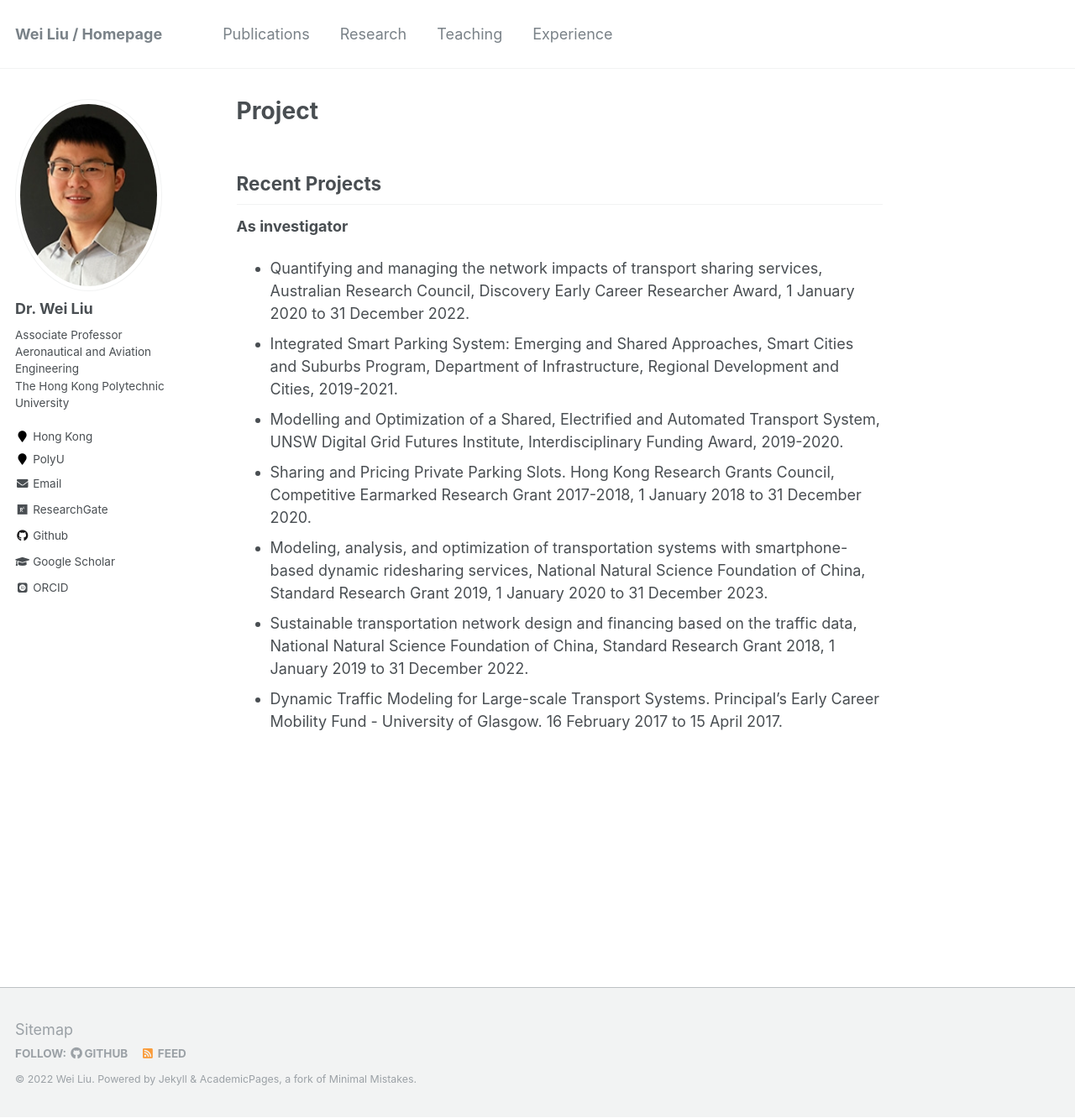
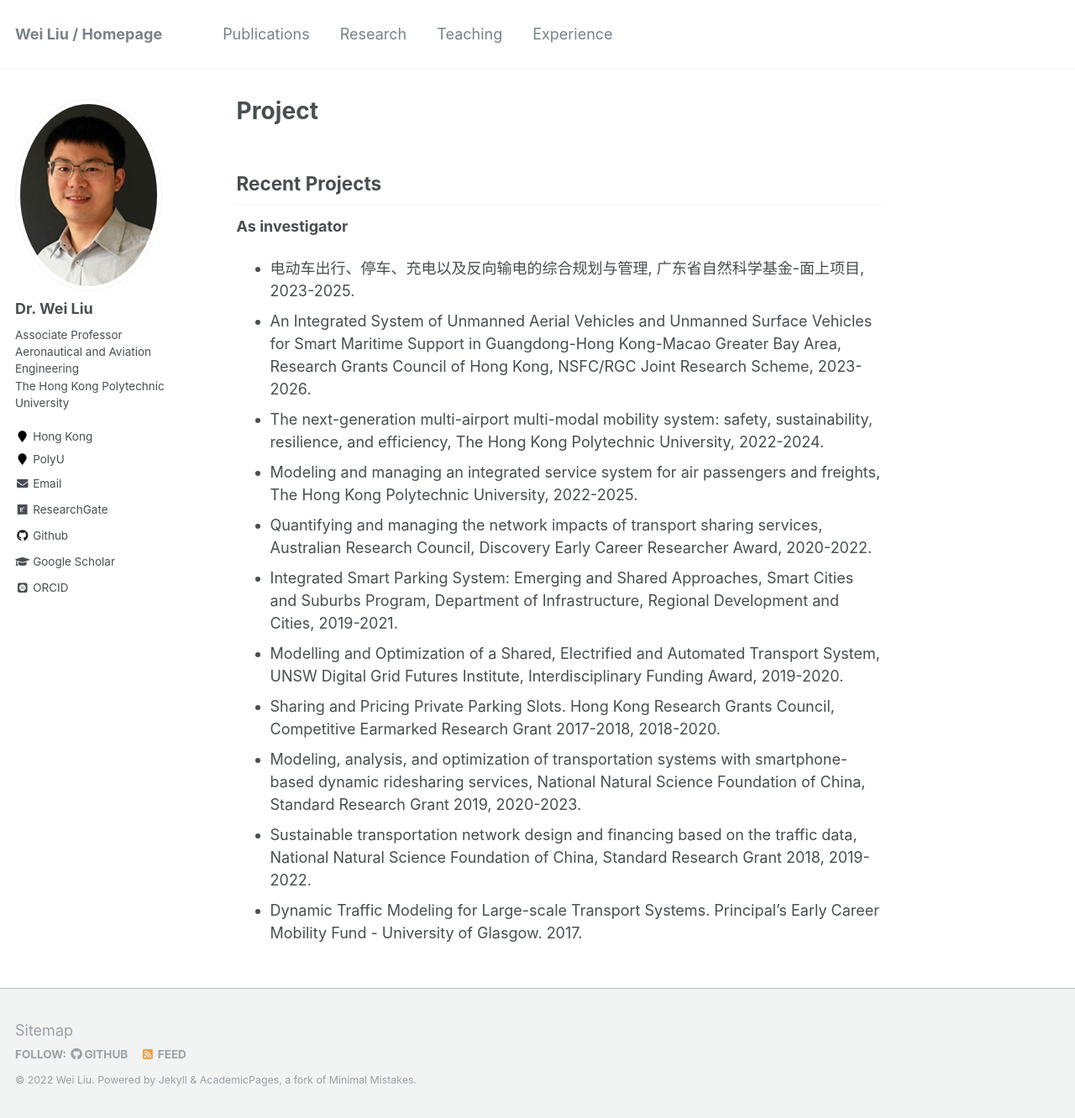
Before and after one commit to weiliu2016/weiliu2016.github.io, a Jekyll site: the page built from _pages/project.md, in a window 1280 px wide and 1332 px high. Shown: the whole window at 84% size. Built offline with Jekyll 4.4.1, drawn with Linux system fonts in a browser that asks for light colours; some web fonts are replaced.

Commit message:
Update project.md

```diff
--- a/_pages/project.md
+++ b/_pages/project.md
@@ -9,10 +9,14 @@ Recent Projects
 -------------
 **As investigator**
 
-* Quantifying and managing the network impacts of transport sharing services, Australian Research Council, Discovery Early Career Researcher Award, 1 January 2020 to 31 December 2022.
+* 电动车出行、停车、充电以及反向输电的综合规划与管理, 广东省自然科学基金-面上项目, 2023-2025.
+* An Integrated System of Unmanned Aerial Vehicles and Unmanned Surface Vehicles for Smart Maritime Support in Guangdong-Hong Kong-Macao Greater Bay Area,  Research Grants Council of Hong Kong, NSFC/RGC Joint Research Scheme, 2023-2026.
+* The next-generation multi-airport multi-modal mobility system: safety, sustainability, resilience, and efficiency, The Hong Kong Polytechnic University, 2022-2024.
+* Modeling and managing an integrated service system for air passengers and freights, The Hong Kong Polytechnic University, 2022-2025.
+* Quantifying and managing the network impacts of transport sharing services, Australian Research Council, Discovery Early Career Researcher Award, 2020-2022.
 * Integrated Smart Parking System: Emerging and Shared Approaches, Smart Cities and Suburbs Program, Department of Infrastructure, Regional Development and Cities, 2019-2021.
 * Modelling and Optimization of a Shared, Electrified and Automated Transport System, UNSW Digital Grid Futures Institute, Interdisciplinary Funding Award, 2019-2020.
-* Sharing and Pricing Private Parking Slots. Hong Kong Research Grants Council, Competitive Earmarked Research Grant 2017-2018, 1 January 2018 to 31 December 2020.
-* Modeling, analysis, and optimization of transportation systems with smartphone-based dynamic ridesharing services, National Natural Science Foundation of China, Standard Research Grant 2019, 1 January 2020 to 31 December 2023.
-* Sustainable transportation network design and financing based on the traffic data, National Natural Science Foundation of China, Standard Research Grant 2018, 1 January 2019 to 31 December 2022.
-* Dynamic Traffic Modeling for Large-scale Transport Systems. Principal’s Early Career Mobility Fund - University of Glasgow. 16 February 2017 to 15 April 2017.
+* Sharing and Pricing Private Parking Slots. Hong Kong Research Grants Council, Competitive Earmarked Research Grant 2017-2018, 2018-2020.
+* Modeling, analysis, and optimization of transportation systems with smartphone-based dynamic ridesharing services, National Natural Science Foundation of China, Standard Research Grant 2019, 2020-2023.
+* Sustainable transportation network design and financing based on the traffic data, National Natural Science Foundation of China, Standard Research Grant 2018, 2019-2022.
+* Dynamic Traffic Modeling for Large-scale Transport Systems. Principal’s Early Career Mobility Fund - University of Glasgow. 2017.
```
